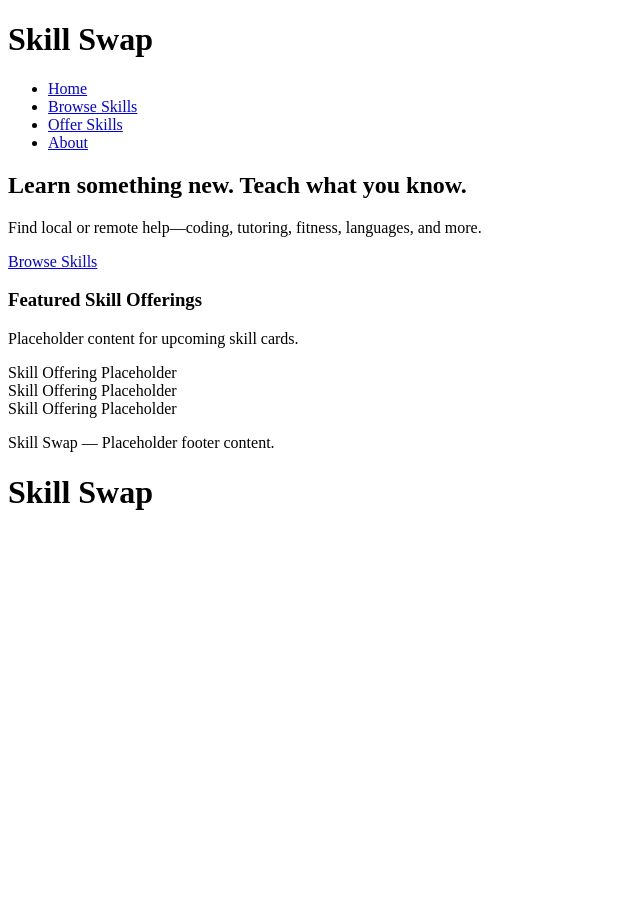
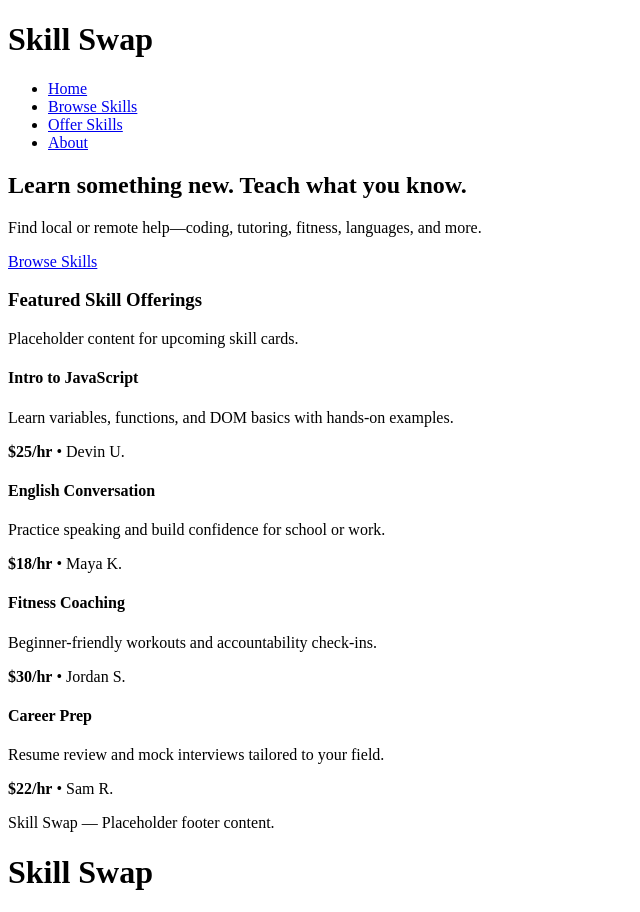
Before and after one commit to Devin0076/skillswap-Devin-unit-9, a plain HTML site: page index.html in a window 1280 px wide. Shown: the whole page, without its empty margins (0-640 px from the left). Before the commit the page ends 800 px from the top, so only its background shows below. Drawn offline with Linux system fonts and the light colour scheme.

Commit message:
Commit 4: Added hardcoded skill markup

```diff
--- a/index.html
+++ b/index.html
@@ -30,12 +30,37 @@
         <h3>Featured Skill Offerings</h3>
         <p class="muted">Placeholder content for upcoming skill cards.</p>
 
-        <div class="placeholder-grid">
-          <article class="placeholder-card">Skill Offering Placeholder</article>
-          <article class="placeholder-card">Skill Offering Placeholder</article>
-          <article class="placeholder-card">Skill Offering Placeholder</article>
+        <div class="cards-grid" id="cardsGrid">
+            <article class="skill-card" tabindex="0" data-details="Sessions are 60 minutes. Bring a laptop.">
+                <h4>Intro to JavaScript</h4>
+                <p class="card-desc">Learn variables, functions, and DOM basics with hands-on examples.</p>
+                <p class="card-meta"><strong>$25/hr</strong> • Devin U.</p>
+                <p class="card-details" hidden>Sessions are 60 minutes. Bring a laptop.</p>
+            </article>
+
+            <article class="skill-card" tabindex="0" data-details="Conversation practice + pronunciation tips.">
+                <h4>English Conversation</h4>
+                <p class="card-desc">Practice speaking and build confidence for school or work.</p>
+                <p class="card-meta"><strong>$18/hr</strong> • Maya K.</p>
+                <p class="card-details" hidden>Conversation practice + pronunciation tips.</p>
+            </article>
+
+            <article class="skill-card" tabindex="0" data-details="Custom plan based on your goals and schedule.">
+                <h4>Fitness Coaching</h4>
+                <p class="card-desc">Beginner-friendly workouts and accountability check-ins.</p>
+                <p class="card-meta"><strong>$30/hr</strong> • Jordan S.</p>
+                <p class="card-details" hidden>Custom plan based on your goals and schedule.</p>
+            </article>
+
+            <article class="skill-card" tabindex="0" data-details="Includes resume tips + interview practice.">
+                <h4>Career Prep</h4>
+                <p class="card-desc">Resume review and mock interviews tailored to your field.</p>
+                <p class="card-meta"><strong>$22/hr</strong> • Sam R.</p>
+                <p class="card-details" hidden>Includes resume tips + interview practice.</p>
+            </article>
         </div>
-      </div>
+
+
     </section>
   </main>
 
```
